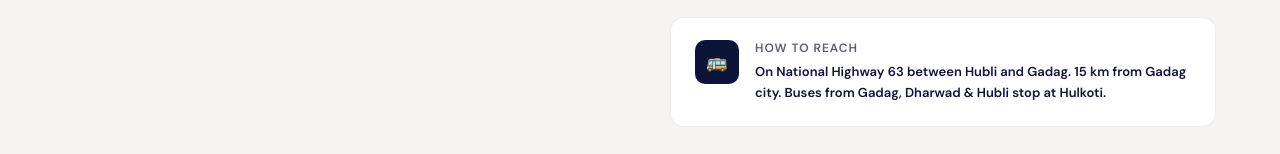
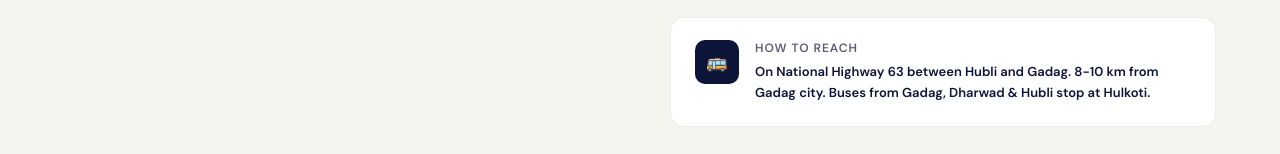
Before and after one commit to Shas-07/RTE-spoorti-college, a website: page index.html in a window 1280 px wide. Shown: the part 6896-7050 px from the top of the page. Drawn offline with nearby package versions, Linux system fonts and the light colour scheme.

Commit message:
Update distance information in contact card

```diff
--- a/index.html
+++ b/index.html
@@ -1072,7 +1072,7 @@ footer p { font-size: 13px; }
           <div class="contact-icon">🚌</div>
           <div>
             <h4>How to Reach</h4>
-            <p style="font-size:13px;">On National Highway 63 between Hubli and Gadag. 15 km from Gadag city. Buses from Gadag, Dharwad &amp; Hubli stop at Hulkoti.</p>
+            <p style="font-size:13px;">On National Highway 63 between Hubli and Gadag. 8-10 km from Gadag city. Buses from Gadag, Dharwad &amp; Hubli stop at Hulkoti.</p>
           </div>
         </div>
       </div>
```
